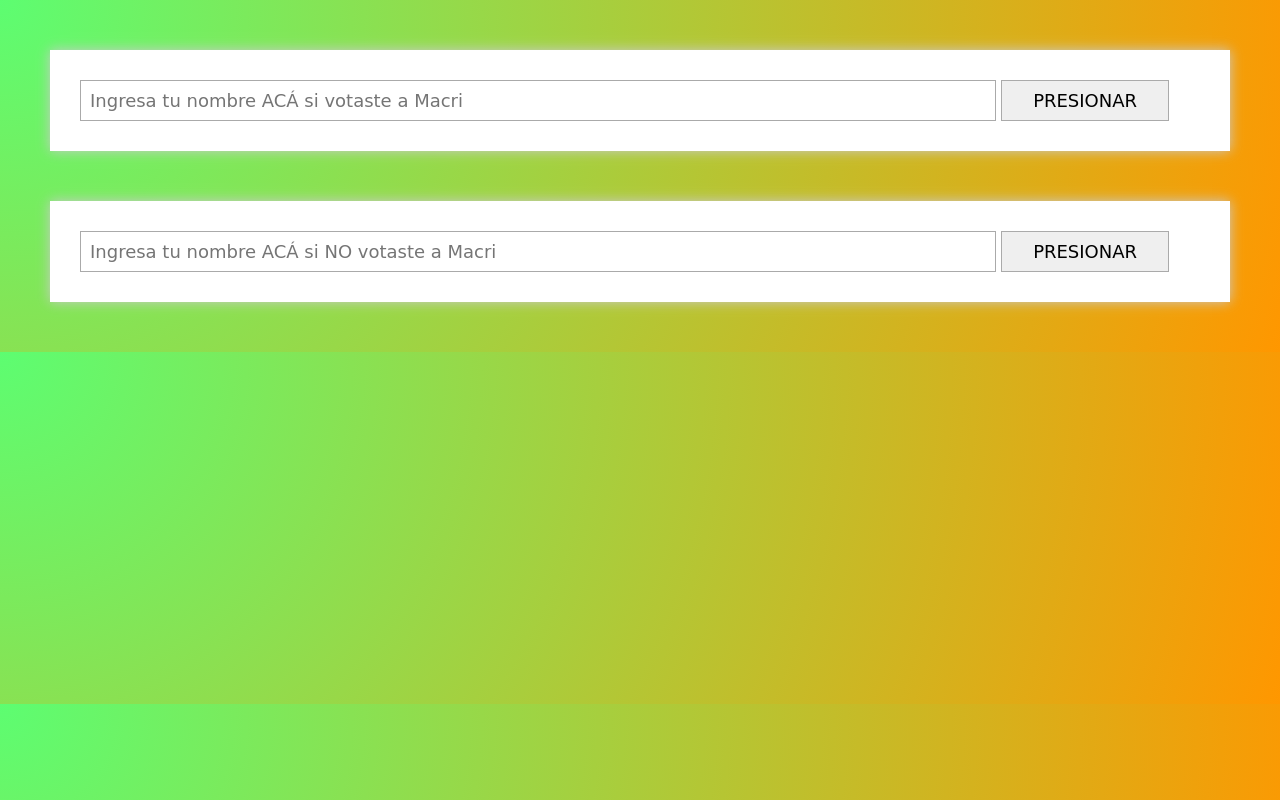
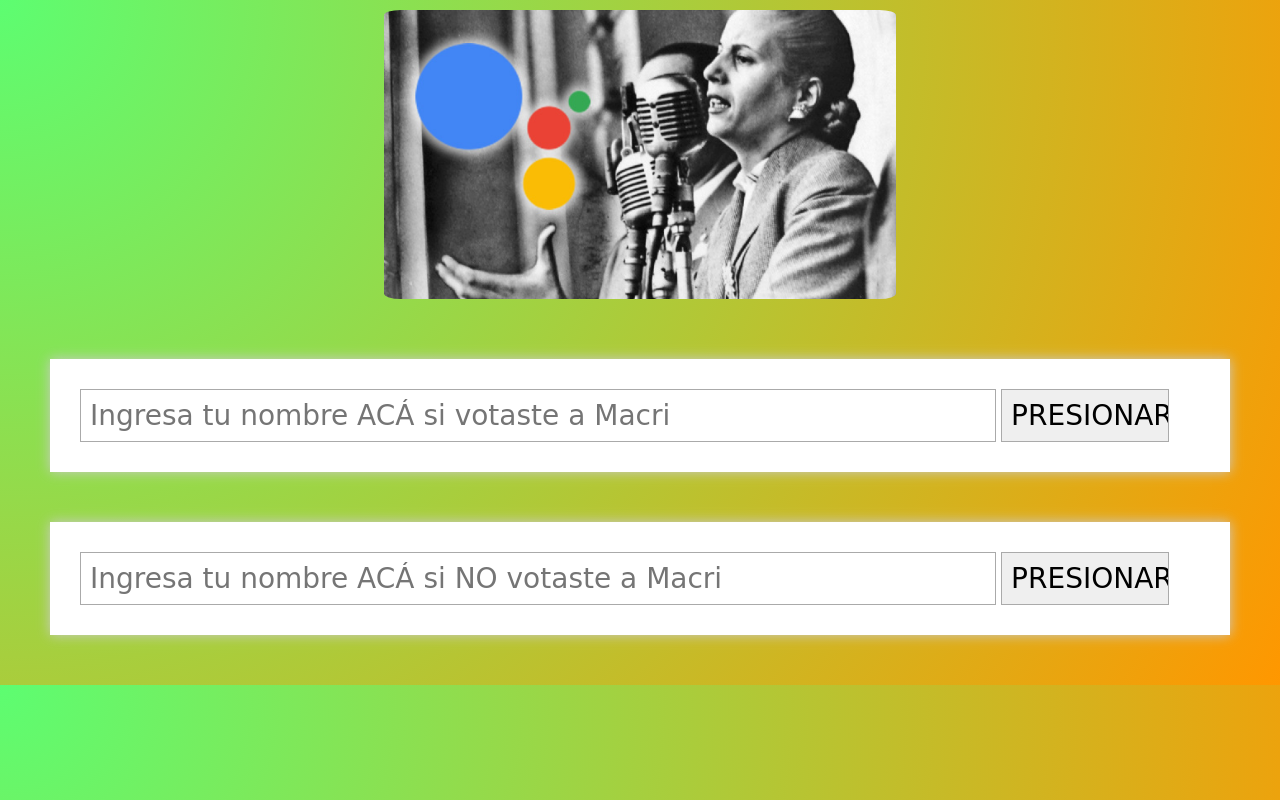
Before and after one commit to nikokubrick/textToVoice, a plain HTML site: page index.html in a window 1280 px wide. Drawn offline with Linux system fonts and the light colour scheme.

Commit message:
cambios generales

```diff
--- a/estilo.css
+++ b/estilo.css
@@ -28,3 +28,30 @@
 input[type="button"] {
     width: 15%;
 }
+
+.evita {
+    width: 40%;
+    margin: auto;
+    padding: 10px;
+    border-radius: 5%;
+    display: flex;
+
+}
+
+@media screen and (min-width:360px) {
+    input {
+    padding: 9px;
+    font-size: 28px;
+    border: solid 1px #aaa;
+    width: 80%;
+    }
+
+    input[type="button"] {
+    width: 15%;
+}
+
+
+
+
+
+}
--- a/index.html
+++ b/index.html
@@ -2,10 +2,13 @@
 <html lang="es">
 <head>
     <meta charset="UTF-8">
-    <title>Pedazo de Gato</title>
+    <title>EVITA ASSISTANT</title>
     <link rel="stylesheet" href="estilo.css">
 </head>
 <body>
+<header>
+    <img class="evita" src="img/f620x350-100570_131588_27.jpg" alt="">
+</header>
    <div>
        <input type="text" id="texto" placeholder="Ingresa tu nombre ACÁ si votaste a Macri">
        <input class="btn" type="button" id="hablar" value="PRESIONAR">
```
